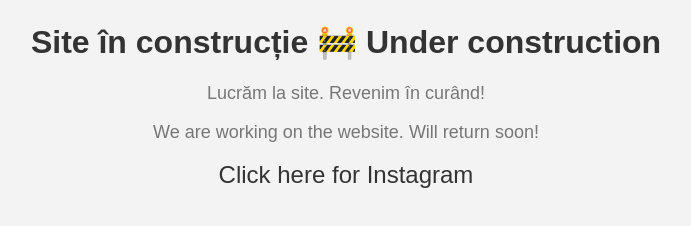
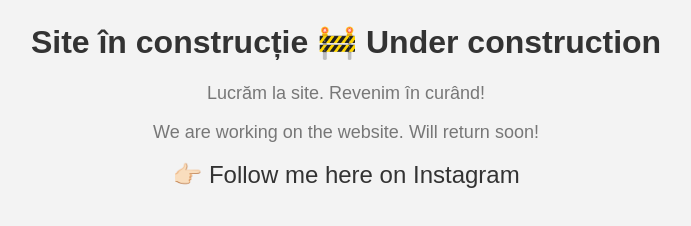
Before and after one commit to bbncvlad/vladbabenco.com, a plain HTML site: page index.html in a window 1280 px wide. Shown: the part 230-456 px from the top of the page, without its empty margins (294-985 px from the left). Drawn offline with Linux system fonts and the light colour scheme.

Commit message:
index.html

```diff
--- a/index.html
+++ b/index.html
@@ -41,7 +41,7 @@
     <p>Lucrăm la site. Revenim în curând!</p>
     <p>We are working on the website. Will return soon!</p>
     <div class="socials">
-        <a href="https://instagram.com/babencov" target="_blank">Click here for Instagram</a>
+        <a href="https://instagram.com/babencov" target="_blank">👉🏻 Follow me here on Instagram</a>
         <!-- Poți adăuga mai multe linkuri social media aici -->
     </div>
 </body>
```
